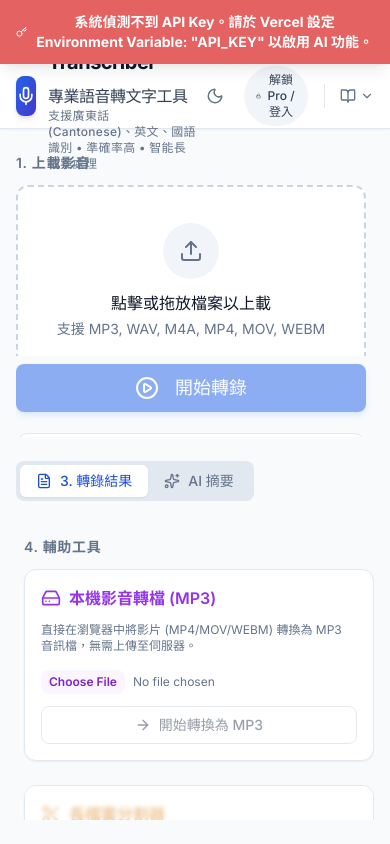
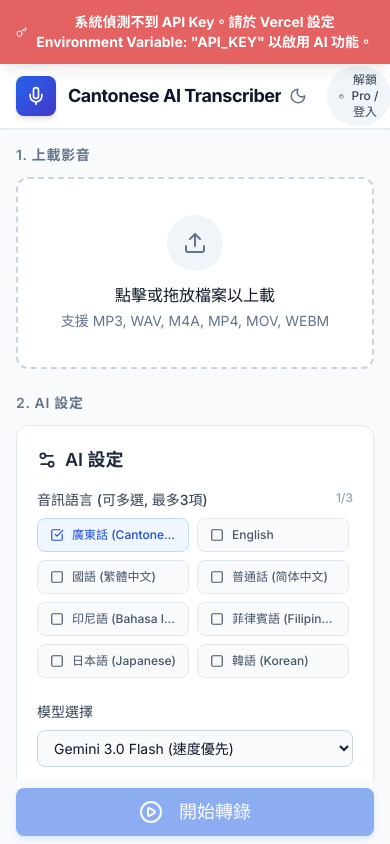
Before and after one commit to mentosming/cantonese-ai-transcriberv3, a React (Vite) app: page / in a window 390 px wide. Built offline with nearby package versions, Linux system fonts and the light colour scheme.

Commit message:
style: optimize mobile experience (responsive header, layout, and toolbars)

```diff
--- a/App.tsx
+++ b/App.tsx
@@ -404,18 +404,18 @@ const App: React.FC = () => {
       <header className="bg-white dark:bg-slate-800 border-b border-slate-200 dark:border-slate-700 shrink-0 z-20 shadow-sm relative transition-colors">
         <div className="max-w-[1920px] mx-auto px-4 sm:px-6 lg:px-8 h-16 flex items-center justify-between">
           <div className="flex items-center gap-3">
-            <div className="w-10 h-10 bg-gradient-to-br from-blue-600 to-indigo-700 rounded-lg flex items-center justify-center text-white shadow-md">
+            <div className="w-10 h-10 bg-gradient-to-br from-blue-600 to-indigo-700 rounded-lg flex items-center justify-center text-white shadow-md shrink-0">
               <Mic size={20} />
             </div>
-            <div>
-              <h1 className="text-xl font-bold text-slate-900 dark:text-white tracking-tight flex items-center gap-2 flex-wrap">
-                Cantonese AI Transcriber
-                <span className="hidden sm:inline text-slate-300 dark:text-slate-600 mx-1">|</span>
-                <span className="text-base sm:text-lg font-normal text-slate-700 dark:text-slate-200">專業語音轉文字工具</span>
-                {isPro && <span className="px-2 py-0.5 bg-gradient-to-r from-amber-200 to-yellow-400 text-amber-900 text-[10px] font-bold rounded-full shadow-sm">PRO</span>}
+            <div className="min-w-0">
+              <h1 className="text-lg sm:text-xl font-bold text-slate-900 dark:text-white tracking-tight flex items-center gap-2">
+                <span className="truncate">Cantonese AI Transcriber</span>
+                <span className="hidden md:inline text-slate-300 dark:text-slate-600 mx-1">|</span>
+                <span className="hidden md:inline text-base sm:text-lg font-normal text-slate-700 dark:text-slate-200">專業語音轉文字工具</span>
+                {isPro && <span className="px-2 py-0.5 bg-gradient-to-r from-amber-200 to-yellow-400 text-amber-900 text-[10px] font-bold rounded-full shadow-sm shrink-0">PRO</span>}
               </h1>
-              <p className="text-xs text-slate-500 dark:text-slate-400 font-medium tracking-wide">
-                支援廣東話 (Cantonese)、英文、國語識別 • 準確率高 • 智能長檔案處理
+              <p className="text-[10px] sm:text-xs text-slate-500 dark:text-slate-400 font-medium tracking-wide truncate hidden xs:block">
+                支援廣東話、英文、國語識別 • 準確率高
               </p>
             </div>
           </div>
@@ -456,10 +456,10 @@ const App: React.FC = () => {
                  </button>
              )}
              {isPro && (
-                 <div className="flex items-center gap-2">
-                     <span className="text-xs text-amber-600 dark:text-amber-400 font-bold flex items-center"><Crown size={14} className="mr-1"/> 完全版已啟用</span>
-                     <button onClick={() => setShowLoginModal(true)} className="p-1.5 hover:bg-slate-100 dark:hover:bg-slate-700 rounded-full text-slate-400">
-                         <UserCog size={16} />
+                 <div className="flex items-center gap-2 shrink-0">
+                     <span className="text-xs text-amber-600 dark:text-amber-400 font-bold hidden sm:flex items-center"><Crown size={14} className="mr-1"/> 完全版已啟用</span>
+                     <button onClick={() => setShowLoginModal(true)} className="p-1.5 hover:bg-slate-100 dark:hover:bg-slate-700 rounded-full text-slate-400 sm:text-slate-400">
+                         <UserCog size={18} />
                      </button>
                  </div>
              )}
@@ -554,12 +554,12 @@ const App: React.FC = () => {
       </header>
 
       {/* Main Layout */}
-      <main className="flex-1 overflow-hidden">
-        <div className="h-full max-w-[1920px] mx-auto px-4 sm:px-6 lg:px-8 py-6">
-            <div className="grid grid-cols-1 lg:grid-cols-12 gap-6 h-full">
+      <main className="flex-1 overflow-y-auto lg:overflow-hidden bg-slate-50 dark:bg-slate-900">
+        <div className="min-h-full max-w-[1920px] mx-auto px-4 sm:px-6 lg:px-8 py-4 sm:py-6">
+            <div className="grid grid-cols-1 lg:grid-cols-12 gap-6 h-full lg:h-full">
 
             {/* LEFT COLUMN: Controls & Input (3 cols) */}
-            <div className="lg:col-span-3 flex flex-col gap-6 h-full overflow-y-auto pr-2 scrollbar-thin pb-4">
+            <div className="lg:col-span-3 flex flex-col gap-6 lg:h-full lg:overflow-y-auto lg:pr-2 lg:scrollbar-thin pb-4">
                 <section>
                     <h2 className="text-sm uppercase tracking-wider text-slate-500 dark:text-slate-400 font-semibold mb-3">1. 上載影音</h2>
                     <FileUpload
@@ -602,7 +602,7 @@ const App: React.FC = () => {
             </div>
 
             {/* MIDDLE COLUMN: Output (6 cols) */}
-            <div className="lg:col-span-6 flex flex-col h-full overflow-hidden">
+            <div className="lg:col-span-6 flex flex-col h-[500px] lg:h-full overflow-hidden">
                 {/* Tabs Header */}
                 <div className="flex items-center justify-between mb-3 shrink-0">
                    <div className="flex bg-slate-200 dark:bg-slate-800 p-1 rounded-lg">
--- a/components/TranscriptionView.tsx
+++ b/components/TranscriptionView.tsx
@@ -446,7 +446,7 @@ const TranscriptionView: React.FC<TranscriptionViewProps> = ({ text, status, onC
 
           <input type="file" ref={fileInputRef} className="hidden" accept=".csv" onChange={handleImportCSV} />
           <Button variant="ghost" onClick={() => fileInputRef.current?.click()} className="text-xs h-8 px-2 text-slate-600 dark:text-slate-300">
-             <Upload size={14} /> 導入
+             <Upload size={14} /> <span className="hidden xs:inline ml-1">導入</span>
           </Button>
 
           <Button variant="ghost" onClick={handleCopy} className="text-xs h-8 px-2 text-slate-600 dark:text-slate-300">
@@ -454,13 +454,13 @@ const TranscriptionView: React.FC<TranscriptionViewProps> = ({ text, status, onC
           </Button>
 
           <Button variant="ghost" onClick={handleDownloadTxt} className="text-xs h-8 px-2 text-slate-600 dark:text-slate-300" title="下載 .txt">
-            <Download size={14} /> TXT
+            <Download size={14} /> <span className="hidden xs:inline ml-1">TXT</span>
           </Button>
            <Button variant="ghost" onClick={handleDownloadCSV} className="text-xs h-8 px-2 text-slate-600 dark:text-slate-300" title="下載 .csv">
-            <FileSpreadsheet size={14} /> CSV
+            <FileSpreadsheet size={14} /> <span className="hidden xs:inline ml-1">CSV</span>
           </Button>
           <Button variant="ghost" onClick={handleDownloadSRT} className="text-xs h-8 px-2 text-slate-600 dark:text-slate-300" title="下載 .srt 字幕">
-            <Subtitles size={14} /> SRT
+            <Subtitles size={14} /> <span className="hidden xs:inline ml-1">SRT</span>
           </Button>
         </div>
       </div>
```
Also changed, not shown: src/App.tsx (+18 -18 lines).
